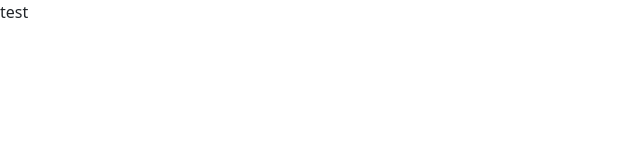
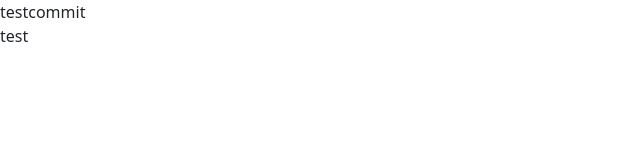
Before and after one commit to Donte2022/team-float-fe, an Angular app: page / in a window 1280 px wide. Shown: the top 160 px of the page, without its empty margins (0-640 px from the left). Built offline with nearby package versions, Linux system fonts and the light colour scheme.

Commit message:
test commit

```diff
--- a/src/app/app.component.html
+++ b/src/app/app.component.html
@@ -1 +1,2 @@
+<div>testcommit</div>
 <div>test</div>
```
